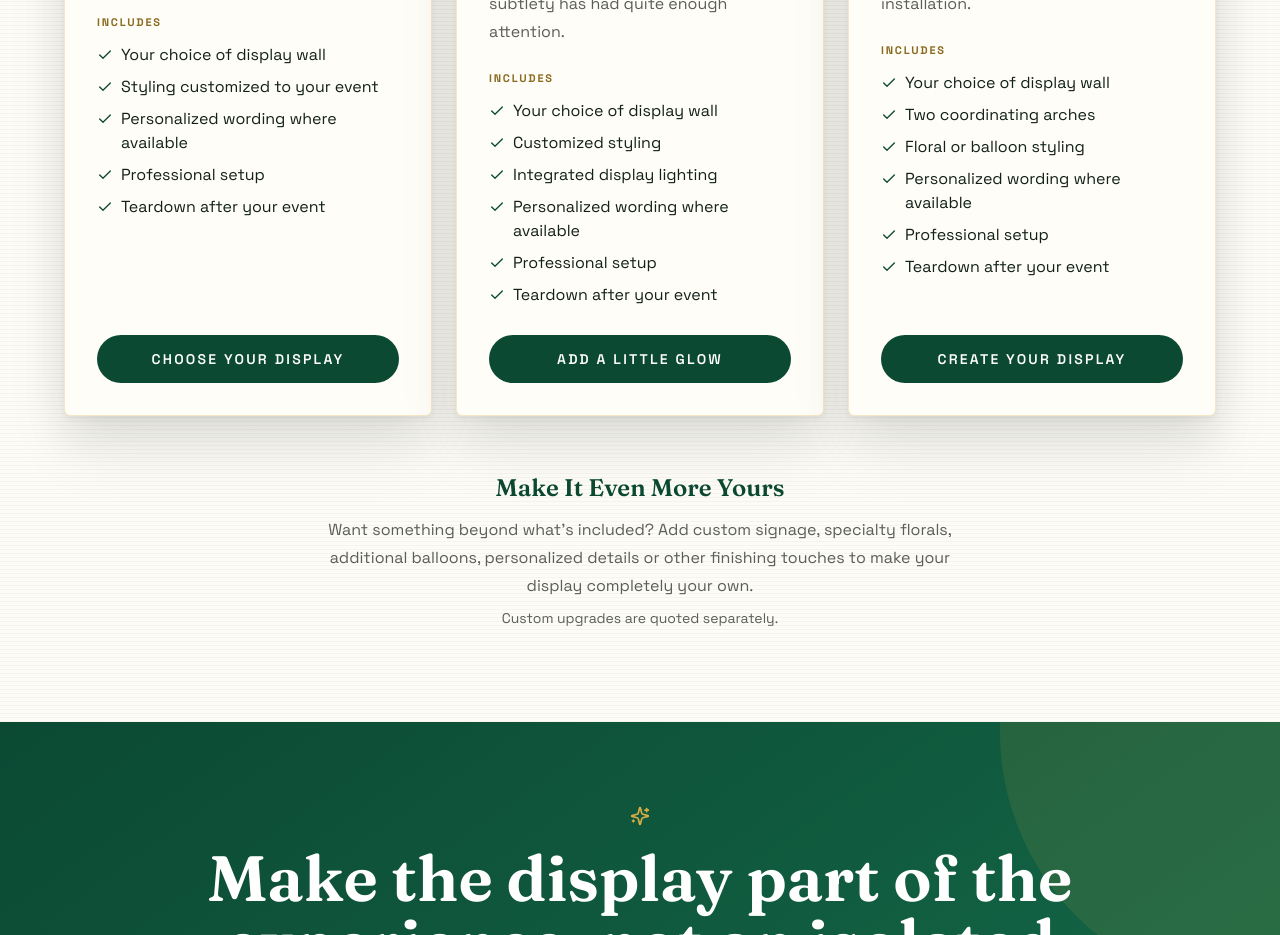
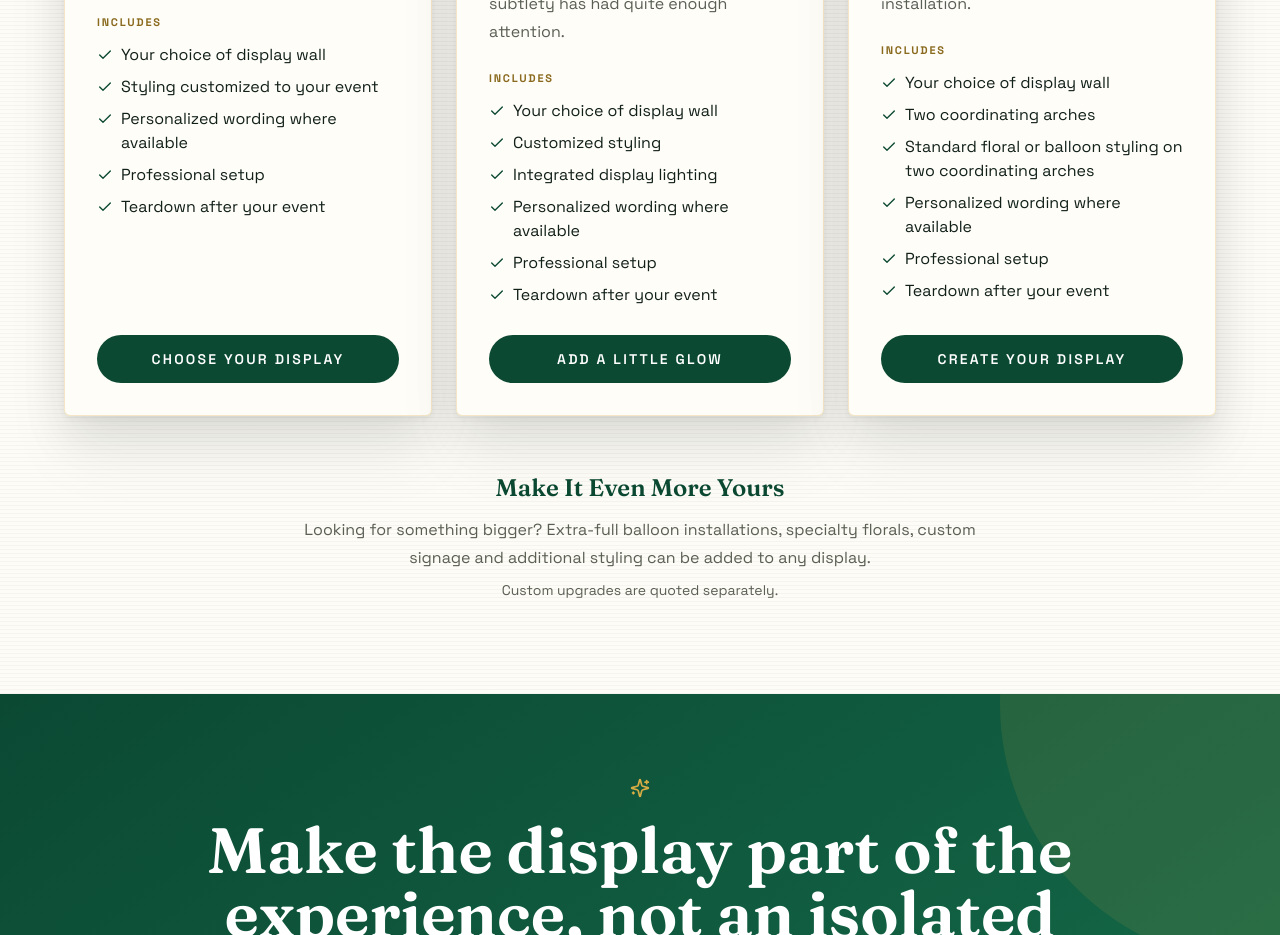
Before and after one commit to Simcol2/Events, a React (Vite) app: page /display-options in a window 1280 px wide. Shown: the part 4200-5135 px from the top of the page. Built offline with nearby package versions, Linux system fonts and the light colour scheme; no server answers.

Commit message:
Update Full Display includes wording and upgrade blurb
Co-Authored-By: Claude Sonnet 5 <noreply@anthropic.com>
Claude-Session: https://claude.ai/code/session_01JpN9gNA77kmVNSzKc4YMV2

```diff
--- a/packageContent.js
+++ b/packageContent.js
@@ -1229,7 +1229,7 @@ export const DISPLAY_PRICING_TIERS = [
     includes: [
       "Your choice of display wall",
       "Two coordinating arches",
-      "Floral or balloon styling",
+      "Standard floral or balloon styling on two coordinating arches",
       "Personalized wording where available",
       "Professional setup",
       "Teardown after your event",
--- a/pages/DisplayOptions.jsx
+++ b/pages/DisplayOptions.jsx
@@ -138,7 +138,7 @@ export default function DisplayOptions() {
               Make It Even More Yours
             </h3>
             <p className="mt-3 text-base leading-7" style={{ ...fonts.bodyFont, color: palette.muted }}>
-              Want something beyond what's included? Add custom signage, specialty florals, additional balloons, personalized details or other finishing touches to make your display completely your own.
+              Looking for something bigger? Extra-full balloon installations, specialty florals, custom signage and additional styling can be added to any display.
             </p>
             <p className="mt-2 text-sm" style={{ ...fonts.bodyFont, color: palette.muted }}>
               Custom upgrades are quoted separately.
```
Also changed, not shown: prerendered/display-options/index.html (+1 -1 lines).
